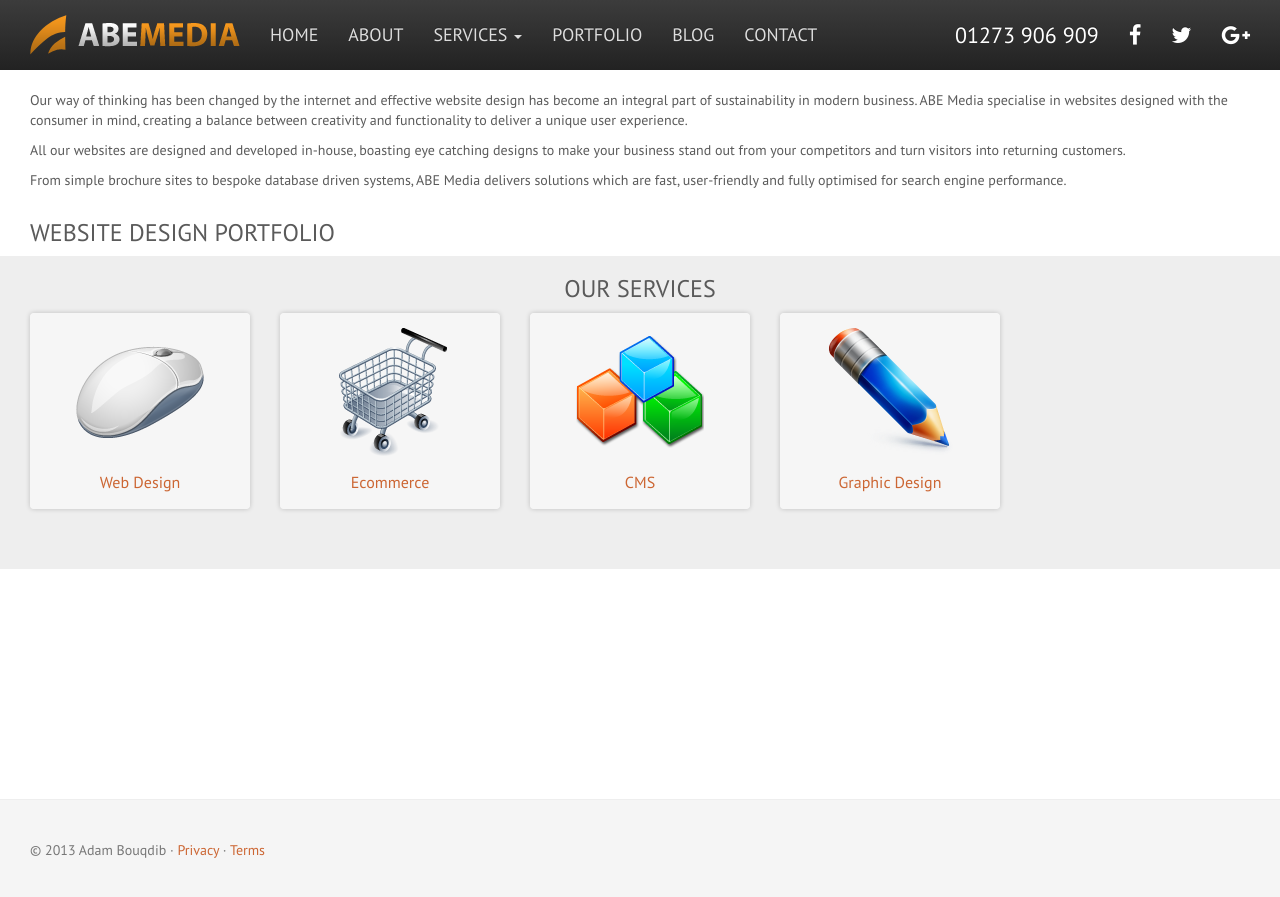
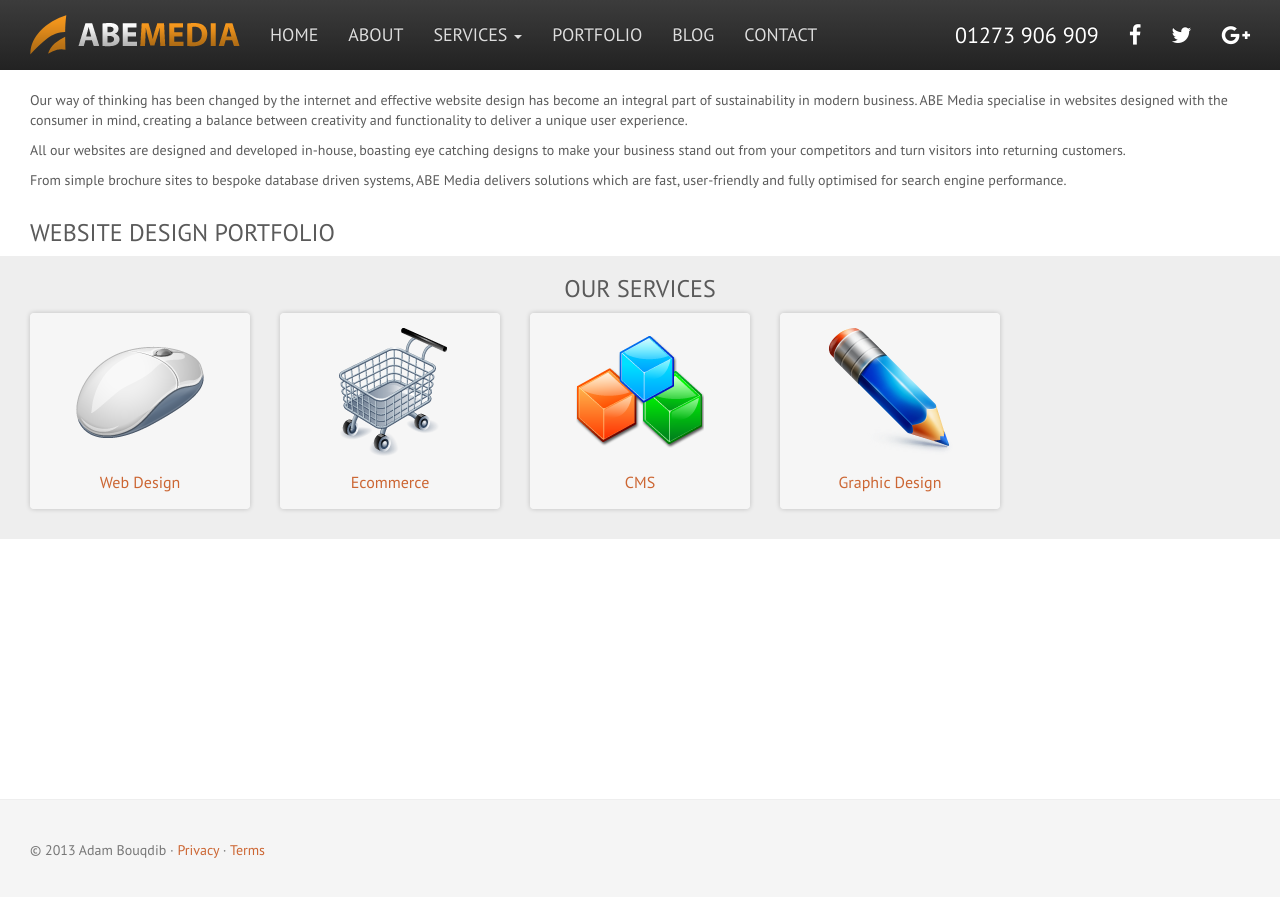
Before and after one commit to abemedia/abemedia.github.io, a Jekyll site: the page built from web-design-brighton.md, in a window 1280 px wide. Shown: the top 897 px of the page. Built offline with Jekyll 4.4.1, drawn with Linux system fonts in a browser that asks for light colours; nearby versions of some CDN libraries.

Commit message:
Update style.css

```diff
--- a/css/style.css
+++ b/css/style.css
@@ -186,7 +186,7 @@ footer {
 .box-list>li {
 	width: 100%;
 	float: left;
-	padding: 0 15px 30px;
+	padding: 0 15px;
 }
 @media (min-width: 768px) {
 	.box-list>li {
```
